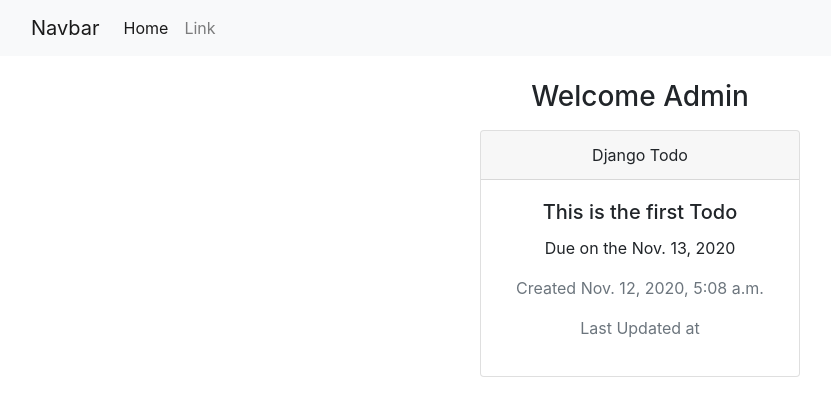
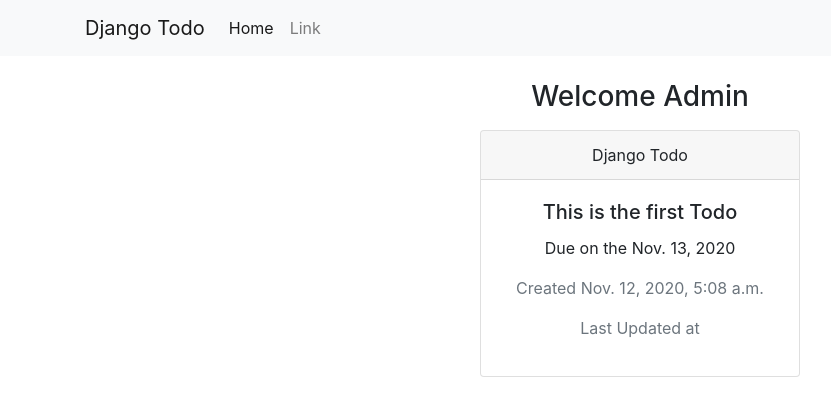
Before and after one commit to aulbytj/django_todo_app, a Django app: template todo/templates/todo/todo_list.html in a window 1280 px wide. Shown: the top 416 px of the page, without its empty margins (0-831 px from the left). Run offline with Django 3.2, Linux system fonts and the light colour scheme; the template is opened without the code that fills it: values that come from a table or form of the project are taken from there, others are empty; a user stored in the database is signed in; data comes from the database, SQL or seed files in the repository; some libraries are stand-ins or nearby versions.

Commit message:
updated base.html template

```diff
--- a/templates/base.html
+++ b/templates/base.html
@@ -12,8 +12,8 @@
 <body>
 
   <nav class="navbar navbar-expand-lg navbar-light bg-light">
-    <div class="container-fluid">
-      <a class="navbar-brand" href="#">Navbar</a>
+    <div class="container">
+      <a class="navbar-brand" href="#">Django Todo</a>
       <button class="navbar-toggler" type="button" data-toggle="collapse" data-target="#navbarSupportedContent" aria-controls="navbarSupportedContent" aria-expanded="false" aria-label="Toggle navigation">
         <span class="navbar-toggler-icon"></span>
       </button>
```
